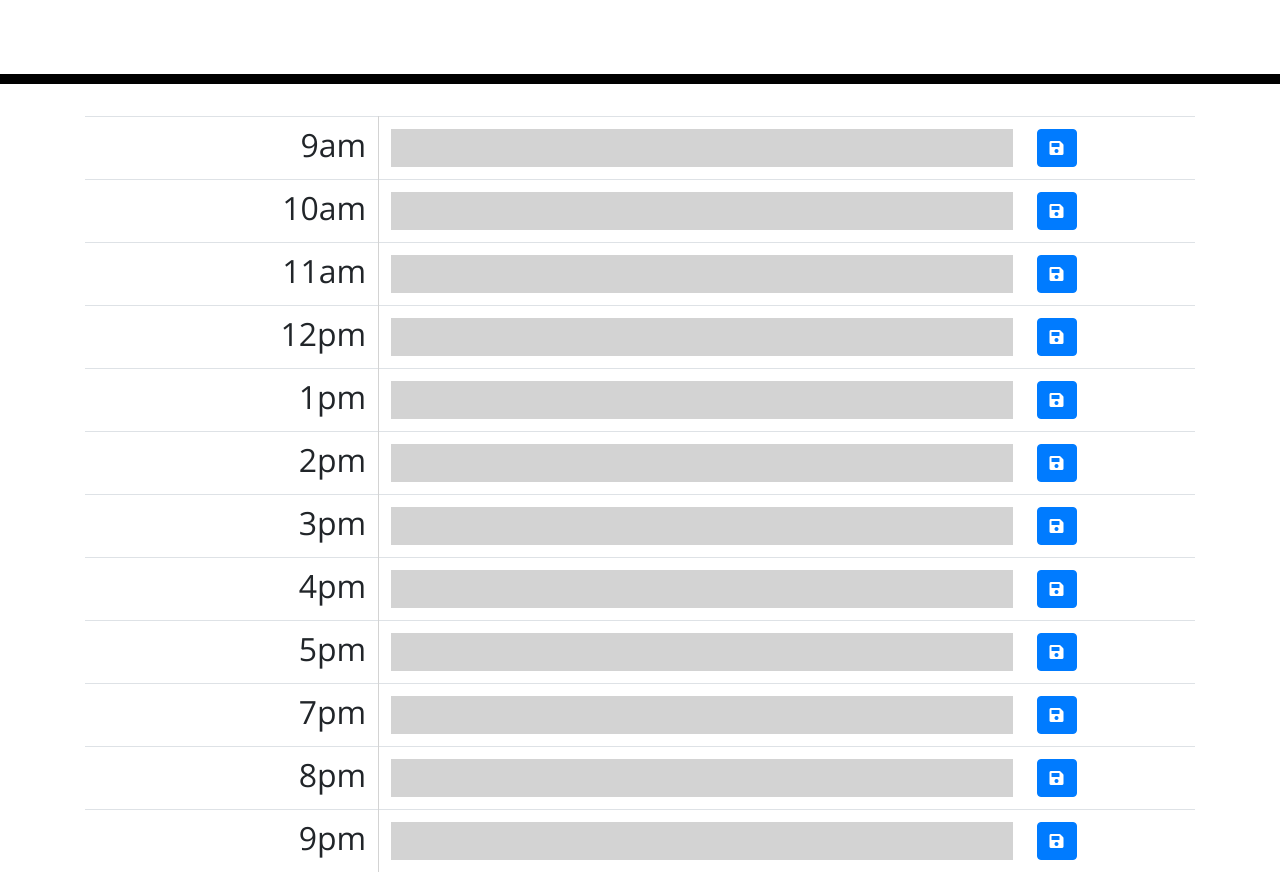
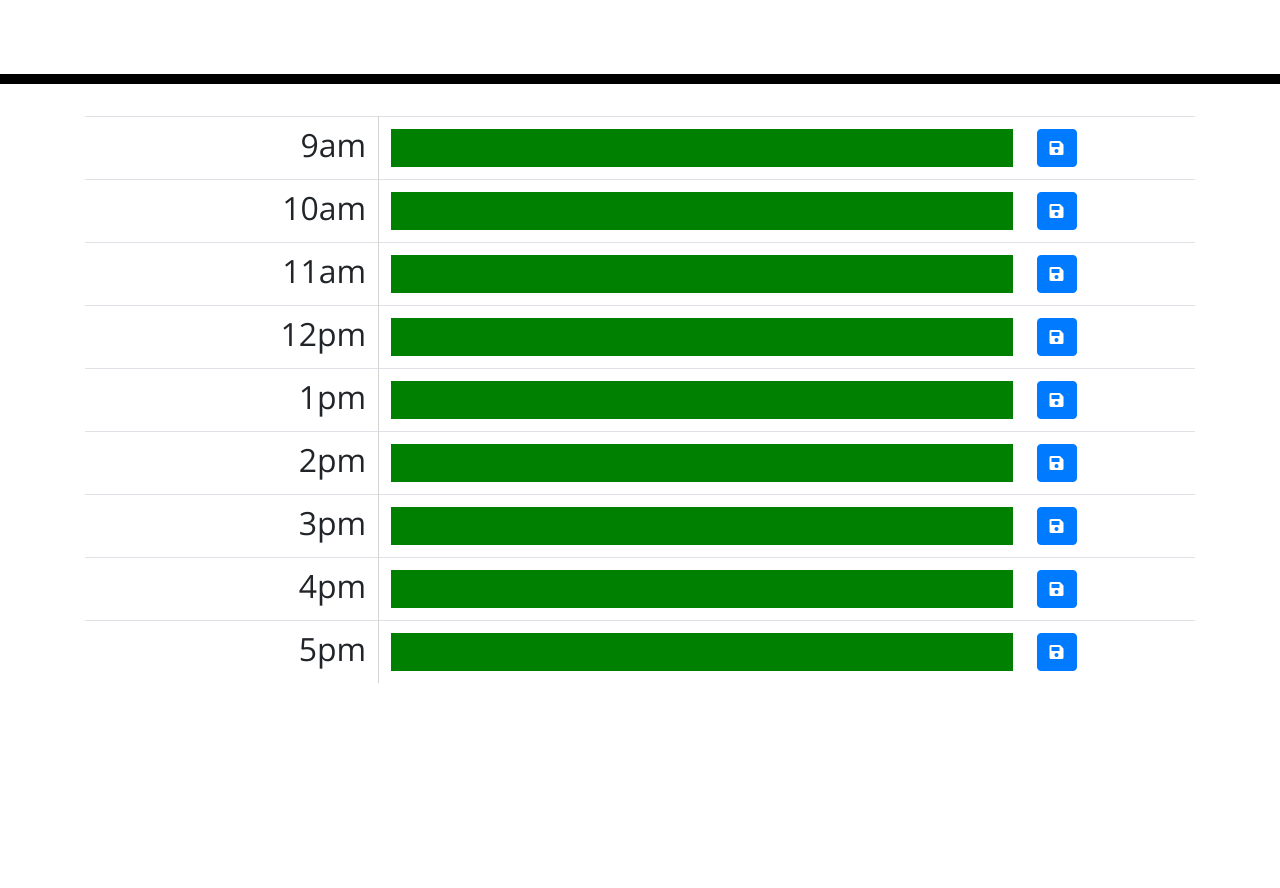
Before and after one commit to vtaymany/workday-scheduler, a plain HTML site: page index.html in a window 1280 px wide. Shown: the part 220-1108 px from the top of the page. After the commit the page ends 919 px from the top, so only its background shows below. Drawn offline with nearby package versions, Linux system fonts and the light colour scheme.

Commit message:
fixes bug that prevents fields from changing colors"

```diff
--- a/Develop/script.js
+++ b/Develop/script.js
@@ -3,23 +3,26 @@ var currentDate = moment().format('dddd, MMMM Do')
 $('#currentDay').text(currentDate)
 
 var currentHour = parseInt(moment().format('HH'))
-var officeHour = $('.office-hour').attr('data-hour')
+var officeHour = $('.office-hour')
 
 for (i = 0; i < officeHour.length; i++) {
-  var inputField = $(officeHour[i]).siblings().find('.event-input')
-  var officeHour = $('.office-hour').attr('data-hour')
-  if (parseInt($(officeHour[i])) == currentHour) {
+  if (parseInt($(officeHour[i]).attr('data-hour')) == currentHour) {
+    var inputField = $(officeHour[i]).siblings().find('.event-input')
     inputField.css('background-color', 'red')
     inputField.attr('placeholder', 'Current Hour')
-  } else if (parseInt($(officeHour[i])) > currentHour) {
+  } else if (parseInt($(officeHour[i]).attr('data-hour')) > currentHour) {
+    var inputField = $(officeHour[i]).siblings().find('.event-input')
     inputField.css('background-color', 'green')
   }
 }
 
 $('.save-button').click(function () {
   var populatedField = $(this).parent().siblings().find('.event-input').val()
-  var officeHour = $(this).parent().siblings('.office-hour').attr('data-hour')
-  localStorage.setItem(officeHour, populatedField)
+  var thisOfficeHour = $(this)
+    .parent()
+    .siblings('.office-hour')
+    .attr('data-hour')
+  localStorage.setItem(thisOfficeHour, populatedField)
 })
 
 $(document).ready(function () {
--- a/index.html
+++ b/index.html
@@ -112,35 +112,6 @@
               <button type="button" class="btn btn-primary save-button"><i class="fas fa-save"></i></button>
             </td>
           </tr>
-          <tr>
-            <td class="office-hour" data-hour="19">7pm</td>
-            <td class="event">
-              <input class="event-input" type="text">
-            </td>
-            <td class="save">
-              <button type="button" class="btn btn-primary save-button"><i class="fas fa-save"></i></button>
-            </td>
-          </tr>
-          <tr>
-            <td class="office-hour" data-hour="20">8pm</td>
-            <td class="event">
-              <input class="event-input" type="text">
-            </td>
-            <td class="save">
-              <button type="button" class="btn btn-primary save-button"><i class="fas fa-save"></i></button>
-            </td>
-          </tr>
-          <tr>
-            <td class="office-hour" data-hour="21">9pm</td>
-            <td class="event">
-              <input class="event-input" type="text">
-            </td>
-            <td class="save">
-              <button type="button" class="btn btn-primary save-button"><i class="fas fa-save"></i></button>
-            </td>
-          </tr>
-
-
         </tbody>
       </table>
     </div>
```
